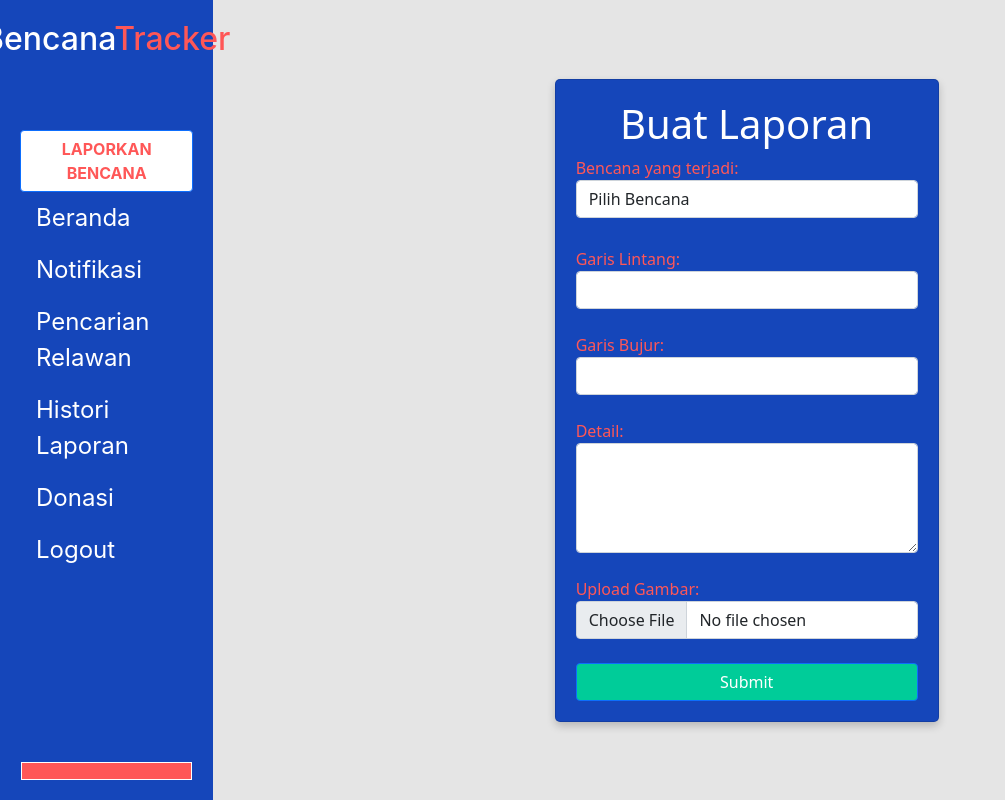
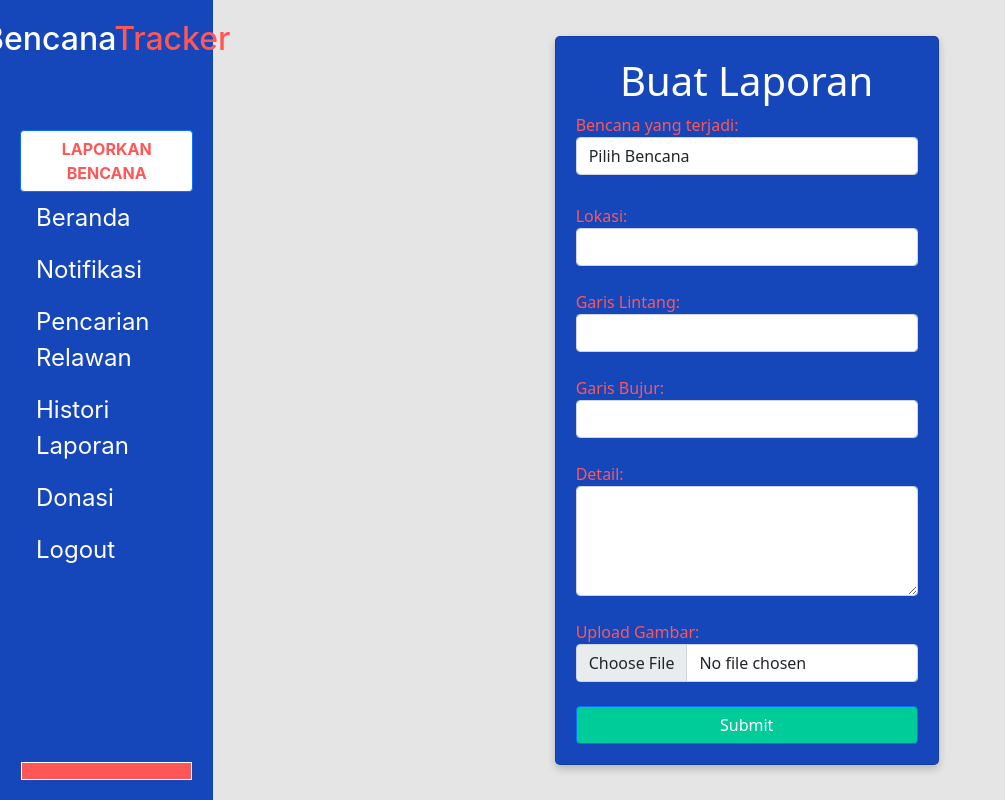
Before and after one commit to frdvndb/BencanaTracker, a CodeIgniter 4 app: template app/Views/buat_laporan.php in a window 1280 px wide. Shown: the whole page, without its empty margins (0-1005 px from the left). Run offline with PHP 8.4 and a stand-in for CodeIgniter, Linux system fonts and the light colour scheme; the template is opened without the code that fills it, so the values that code supplies are empty; some libraries are stand-ins or nearby versions.

Commit message:
Update buat laporan

```diff
--- a/app/Views/buat_laporan.php
+++ b/app/Views/buat_laporan.php
@@ -6,7 +6,8 @@
     <title>Codeigniter 4 Show Multiple Markers on Google Map Example</title>
     <meta name="description" content="The tiny framework with powerful features">
     <meta name="viewport" content="width=device-width, initial-scale=1.0">
-
+    <link href="https://cdn.jsdelivr.net/npm/select2@4.1.0-rc.0/dist/css/select2.min.css" rel="stylesheet" />
+    <script src="https://cdn.jsdelivr.net/npm/select2@4.1.0-rc.0/dist/js/select2.min.js"></script>
     <link href="https://cdn.jsdelivr.net/npm/bootstrap@5.0.1/dist/css/bootstrap.min.css" rel="stylesheet">
     <style>
     .card {
@@ -198,6 +199,10 @@
                             placeholder="Masukkan Bencana Yang Terjadi" class="form-control">
                     </div><br>
                     <div class="form-group">
+                        <label for="nama_lokasi">Lokasi:</label>
+                        <input type="text" id="nama_lokasi" name="nama_lokasi" class="form-control">
+                    </div><br>
+                    <div class="form-group">
                         <label for="latitude">Garis Lintang:</label>
                         <input type="text" id="latitude" name="latitude" class="form-control">
                     </div><br>
@@ -254,3 +259,9 @@ document.getElementById("location_name").addEventListener("change", function() {
     }
 });
 </script>
+
+<script>
+    $(document).ready(function() {
+        $('.searchable-select').select2();
+    });
+</script>
```
